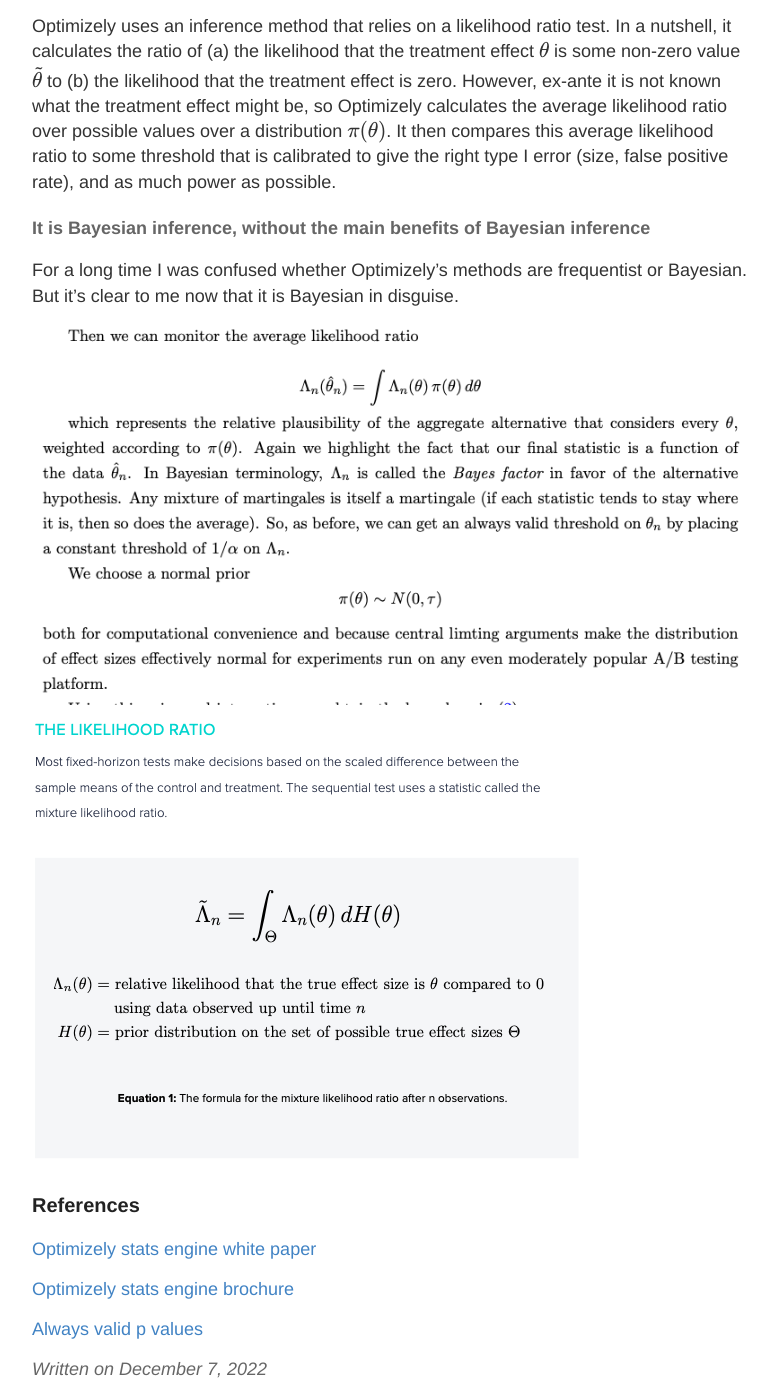
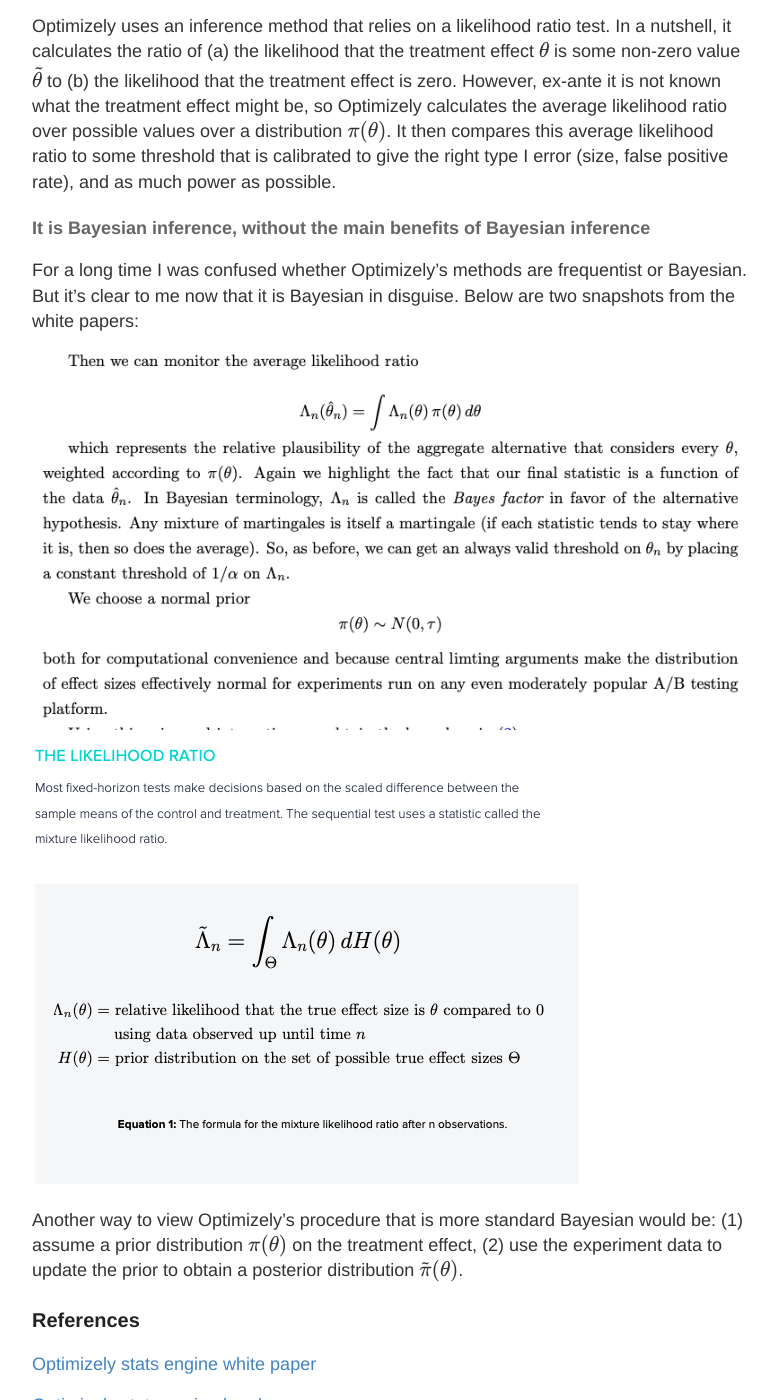
Before and after one commit to lechipatrick/lechipatrick.github.io, a Jekyll site: the page built from _posts/2022-12-07-a-critique-of-Optimizely.md, in a window 1280 px wide and 1400 px high, scrolled down 2702 px. Shown: the whole window, without its empty margins (248-1021 px from the left). Built offline with Jekyll 4.4.1, drawn with Linux system fonts in a browser that asks for light colours; our own code applies the rules of GitHub Pages for plain Markdown files; formulas are drawn with MathJax 3.

Commit message:
Update 2022-12-07-a-critique-of-Optimizely.md

```diff
--- a/_posts/2022-12-07-a-critique-of-Optimizely.md
+++ b/_posts/2022-12-07-a-critique-of-Optimizely.md
@@ -63,10 +63,12 @@
 Optimizely uses an inference method that relies on a likelihood ratio test. In a nutshell, it calculates the ratio of (a) the likelihood that the treatment effect $\theta$  is some non-zero value $\tilde \theta$ to (b) the likelihood that the treatment effect is zero. However, ex-ante it is not known what the treatment effect might be, so Optimizely calculates the average likelihood ratio over possible values over a distribution $\pi(\theta)$. It then compares this average likelihood ratio to some threshold that is calibrated to give the right type I error (size, false positive rate), and as much power as possible.
 
 #### It is Bayesian inference, without the main benefits of Bayesian inference
-For a long time I was confused whether Optimizely's methods are frequentist or Bayesian. But it's clear to me now that it is Bayesian in disguise.
+For a long time I was confused whether Optimizely's methods are frequentist or Bayesian. But it's clear to me now that it is Bayesian in disguise. Below are two snapshots from the white papers:
 
 ![bayesian_1](https://lechipatrick.github.io/bayesian_1.png)
 ![bayesian_2](https://lechipatrick.github.io/bayesian_2.png)
+
+Another way to view Optimizely's procedure that is more standard Bayesian would be: (1) assume a prior distribution $\pi(\theta)$ on the treatment effect, (2) use the experiment data to update the prior to obtain a posterior distribution $\tilde \pi(\theta)$.
 
 ### References
 
```
